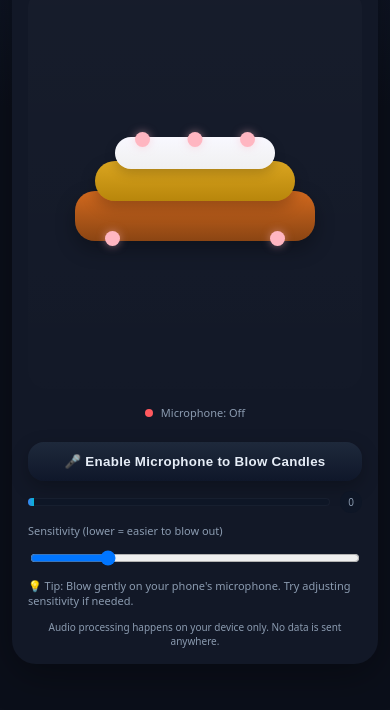
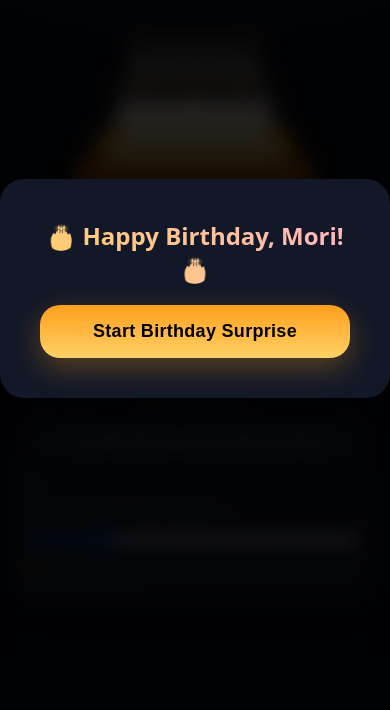
Before and after one commit to cheurngbei/project-confetti, a plain HTML site: page candle_test2.html in a window 390 px wide. Shown: the part 134-844 px from the top of the page. Drawn offline with Linux system fonts and the light colour scheme.

Commit message:
Update candle_test2.html

```diff
--- a/candle_test2.html
+++ b/candle_test2.html
@@ -14,14 +14,14 @@
     body{
       margin:0; font-family: ui-sans-serif, system-ui, -apple-system, Segoe UI, Roboto, Helvetica, Arial, "Apple Color Emoji", "Segoe UI Emoji";
       background: radial-gradient(1000px 600px at 50% -100px, #142038 0%, var(--bg) 60%);
-      color:var(--text); display:grid; place-items:center; padding:12px; overflow-x:auto;
+      color:var(--text); padding:12px; overflow-x:auto;
     }
-    .app{width:min(100%, 100vw); background:var(--card); border-radius:24px; padding:16px; box-shadow: 0 10px 40px rgba(0,0,0,.35);}
+    .app{width:100%; padding:16px 0; position:relative}
     header{text-align:center; margin-bottom:16px}
     header h1{font-size:clamp(18px, 4vw, 28px); margin:0; letter-spacing:.3px; background: linear-gradient(45deg, var(--accent), var(--pink)); -webkit-background-clip: text; -webkit-text-fill-color: transparent; background-clip: text;}
     header .subtitle{color:var(--muted); font-size:clamp(12px, 2.5vw, 16px); margin-top:4px}
 
-    .cake-container{position:relative; display:grid; place-items:center; padding:20px; border-radius:20px; background:linear-gradient(180deg, rgba(255,255,255,.02), rgba(255,255,255,.005)); min-height:400px}
+    .cake-container{position:relative; display:grid; place-items:center; padding:20px; min-height:400px}
 
     /* Cake Base */
     .cake{position:relative; z-index:1; display:flex; flex-direction:column-reverse; align-items:center}
@@ -39,16 +39,16 @@
     .swirl-5{bottom:-5px; right:30px}
 
     /* Candle positioning */
-    .candles-container{position:absolute; top:-120px; left:50%; transform:translateX(-50%); width:200px; display:grid; z-index:10}
+    .candles-container{position:absolute; top:120px; left:50%; transform:translateX(-50%); width:200px; display:grid; z-index:10}
 
-    /* Top row - 8 candles */
-    .candles-top{display:flex; justify-content:space-between; align-items:end; margin-bottom:15px; padding:0 10px}
+    /* Top row - 6 candles */
+    .candles-top{display:flex; justify-content:space-between; align-items:end; margin-bottom:15px; padding:0 30px}
 
-    /* Middle row - 7 candles */
-    .candles-middle{display:flex; justify-content:space-between; align-items:end; margin-bottom:15px; padding:0 20px}
+    /* Middle row - 8 candles */
+    .candles-middle{display:flex; justify-content:space-between; align-items:end; margin-bottom:15px; padding:0 10px}
 
-    /* Bottom row - 8 candles */
-    .candles-bottom{display:flex; justify-content:space-between; align-items:end; padding:0 15px}
+    /* Bottom row - 9 candles */
+    .candles-bottom{display:flex; justify-content:space-between; align-items:end; padding:0 5px}
 
     /* Individual candle */
     .candle{position:relative; width:12px; height:35px; background:#f0e7da; border-radius:4px; box-shadow: inset 0 -8px 12px rgba(0,0,0,.15);}
@@ -71,7 +71,7 @@
     }
 
     /* Controls */
-    .controls{display:grid; grid-template-columns: 1fr; gap:10px; margin-top:16px}
+    .controls{display:grid; grid-template-columns: 1fr; gap:10px; margin-top:16px; background:var(--card); border-radius:20px; padding:16px; box-shadow: 0 10px 40px rgba(0,0,0,.35)}
     button{appearance:none; border:none; padding:12px 16px; border-radius:16px; background:linear-gradient(180deg, #1e293b, #0f172a); color:#e6edf7; font-weight:600; letter-spacing:.3px; cursor:pointer; box-shadow:0 6px 18px rgba(0,0,0,.25); width:100%}
     button:active{transform:translateY(1px)}
     button.birthday{background:linear-gradient(180deg, var(--accent-2), var(--accent)); color:#000}
@@ -93,21 +93,32 @@
     .dot{width:8px; height:8px; border-radius:50%; background:var(--warn)}
     .dot.on{background:var(--ok); box-shadow:0 0 8px var(--ok)}
 
-    footer{margin-top:12px; text-align:center; color:var(--muted); font-size:10px}
+    .welcome-overlay{position:fixed; inset:0; background:rgba(0,0,0,.85); display:grid; place-items:center; z-index:1000; backdrop-filter:blur(10px)}
+    .welcome-content{text-align:center; background:var(--card); padding:40px; border-radius:24px; box-shadow: 0 20px 60px rgba(0,0,0,.5)}
+    .welcome-title{font-size:clamp(24px, 6vw, 36px); margin:0 0 20px 0; background: linear-gradient(45deg, var(--accent), var(--pink)); -webkit-background-clip: text; -webkit-text-fill-color: transparent; background-clip: text}
+    .welcome-start{appearance:none; border:none; padding:16px 32px; border-radius:20px; background:linear-gradient(180deg, var(--accent-2), var(--accent)); color:#000; font-weight:700; font-size:18px; cursor:pointer; box-shadow:0 10px 30px rgba(255,159,28,.3); transition:transform .2s}
+    .welcome-start:hover{transform:translateY(-2px)}
 
     @media (max-width: 400px) {
       .cake-bottom{width:240px; height:50px}
       .cake-middle{width:200px; height:40px}
       .cake-top{width:160px; height:32px}
-      .candles-container{width:160px; top:-100px}
+      .candles-container{width:160px; top:100px}
       .candle{width:10px; height:28px}
-      .candles-top{padding:0 5px; margin-bottom:12px}
-      .candles-middle{padding:0 15px; margin-bottom:12px}
-      .candles-bottom{padding:0 10px}
+      .candles-top{padding:0 20px; margin-bottom:12px}
+      .candles-middle{padding:0 5px; margin-bottom:12px}
+      .candles-bottom{padding:0 2px}
     }
   </style>
 </head>
 <body>
+  <div class="welcome-overlay" id="welcomeOverlay">
+    <div class="welcome-content">
+      <h1 class="welcome-title">🎂 Happy Birthday, Mori! 🎂</h1>
+      <button class="welcome-start" id="welcomeStart">Start Birthday Surprise</button>
+    </div>
+  </div>
+
   <div class="app">
     <header>
       <h1>🎂 Happy 23rd Birthday! 🎂</h1>
@@ -131,8 +142,18 @@
 
       <!-- 23 Candles arranged in 3 rows -->
       <div class="candles-container">
-        <!-- Top row: 8 candles -->
+        <!-- Top row: 6 candles -->
         <div class="candles-top">
+          <div class="candle"><div class="wick"></div><div class="flame"></div><div class="smoke"></div></div>
+          <div class="candle"><div class="wick"></div><div class="flame"></div><div class="smoke"></div></div>
+          <div class="candle"><div class="wick"></div><div class="flame"></div><div class="smoke"></div></div>
+          <div class="candle"><div class="wick"></div><div class="flame"></div><div class="smoke"></div></div>
+          <div class="candle"><div class="wick"></div><div class="flame"></div><div class="smoke"></div></div>
+          <div class="candle"><div class="wick"></div><div class="flame"></div><div class="smoke"></div></div>
+        </div>
+
+        <!-- Middle row: 8 candles -->
+        <div class="candles-middle">
           <div class="candle"><div class="wick"></div><div class="flame"></div><div class="smoke"></div></div>
           <div class="candle"><div class="wick"></div><div class="flame"></div><div class="smoke"></div></div>
           <div class="candle"><div class="wick"></div><div class="flame"></div><div class="smoke"></div></div>
@@ -143,19 +164,9 @@
           <div class="candle"><div class="wick"></div><div class="flame"></div><div class="smoke"></div></div>
         </div>
 
-        <!-- Middle row: 7 candles -->
-        <div class="candles-middle">
+        <!-- Bottom row: 9 candles -->
+        <div class="candles-bottom">
           <div class="candle"><div class="wick"></div><div class="flame"></div><div class="smoke"></div></div>
-          <div class="candle"><div class="wick"></div><div class="flame"></div><div class="smoke"></div></div>
-          <div class="candle"><div class="wick"></div><div class="flame"></div><div class="smoke"></div></div>
-          <div class="candle"><div class="wick"></div><div class="flame"></div><div class="smoke"></div></div>
-          <div class="candle"><div class="wick"></div><div class="flame"></div><div class="smoke"></div></div>
-          <div class="candle"><div class="wick"></div><div class="flame"></div><div class="smoke"></div></div>
-          <div class="candle"><div class="wick"></div><div class="flame"></div><div class="smoke"></div></div>
-        </div>
-
-        <!-- Bottom row: 8 candles -->
-        <div class="candles-bottom">
           <div class="candle"><div class="wick"></div><div class="flame"></div><div class="smoke"></div></div>
           <div class="candle"><div class="wick"></div><div class="flame"></div><div class="smoke"></div></div>
           <div class="candle"><div class="wick"></div><div class="flame"></div><div class="smoke"></div></div>
@@ -167,8 +178,8 @@
         </div>
       </div>
 
-      <!-- Overlay for when candles are blown out -->
-      <div id="overlay" class="relight">
+      <!-- Overlay for when candles are blown out (hidden) -->
+      <div id="overlay" class="relight" style="display:none">
         <div>
           <div class="message">🎉 Happy Birthday! 🎉</div>
           <button id="relightBtn" class="birthday">Light the Candles Again</button>
@@ -197,13 +208,15 @@
       </div>
     </div>
 
-    <footer>
+    <footer style="display:none">
       Audio processing happens on your device only. No data is sent anywhere.
     </footer>
   </div>
 
 <script>
 (function(){
+  const welcomeOverlay = document.getElementById('welcomeOverlay');
+  const welcomeStart = document.getElementById('welcomeStart');
   const startBtn = document.getElementById('startBtn');
   const relightBtn = document.getElementById('relightBtn');
   const overlay = document.getElementById('overlay');
@@ -233,7 +246,6 @@
 
   function relight(){
     quenched = false;
-    overlay.classList.remove('show');
 
     // Hide all smoke and show all flames
     smokes.forEach(smoke => smoke.classList.remove('on'));
@@ -263,11 +275,6 @@
         }, index * 40);
       });
     }, 200);
-
-    // Show birthday message
-    setTimeout(() => {
-      overlay.classList.add('show');
-    }, 800);
 
     armed = false;
     setTimeout(() => armed = true, ARM_COOLDOWN_MS);
@@ -396,6 +403,11 @@
   startBtn.addEventListener('click', initAudio);
   relightBtn.addEventListener('click', relight);
 
+  // Welcome overlay
+  welcomeStart.addEventListener('click', () => {
+    welcomeOverlay.style.display = 'none';
+  });
+
   // Allow tapping the cake to relight
   document.querySelector('.cake-container').addEventListener('click', ()=>{
     if(quenched) relight();
```
